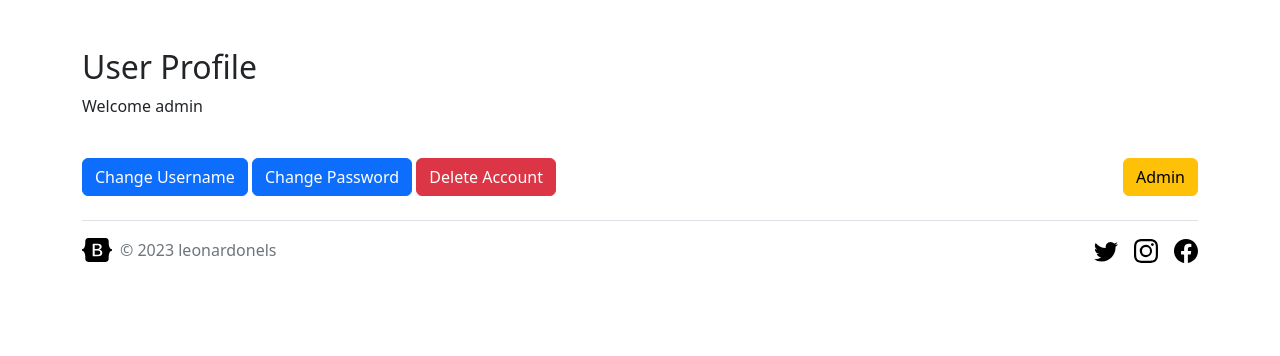
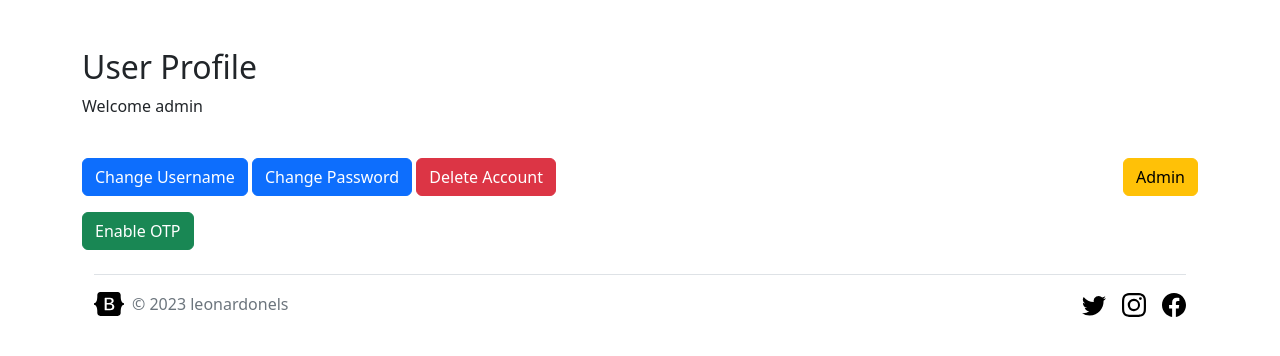
Before and after one commit to leonardonels/passkey-django, a Django app: page /users/profile/ in a window 1280 px wide. Shown: the part 56-412 px from the top of the page. Run offline with Django 4.2, Linux system fonts and the light colour scheme; a user stored in the database is signed in.

Commit message:
added the possibility to activate and deactivate OTP

```diff
--- a/mysite/urls.py
+++ b/mysite/urls.py
@@ -25,7 +25,6 @@ urlpatterns = [
     path('media/', include('media.urls')),
     path('users/', include('users.urls')),
     path('signup/', signup, name='signup'),
-    #path('login/', auth_views.LoginView.as_view(template_name='login.html'), name='login'),
     path('login/', login_view, name='login'),
     path('otp/', otp, name='otp'),
     path('logout/', auth_views.LogoutView.as_view(), name='logout'),
--- a/users/models.py
+++ b/users/models.py
@@ -13,6 +13,8 @@ class User(AbstractUser):
 
     role=models.CharField(max_length=50,choices=Role.choices)
 
+    otp = models.BooleanField(default=False)
+
     def save(self, *args, **kwargs):
         if not self.pk:
             self.role=self.base_role
@@ -25,6 +27,19 @@ class User(AbstractUser):
     def is_admin(self):
         return self.is_superuser_custom()
 
+    def add_otp(self):
+        self.otp = True
+
+    def remove_otp(self):
+        self.otp = False
+
+    def toggle_otp(self):
+        if self.otp:
+            self.remove_otp()
+        else:
+            self.add_otp()
+        self.save()
+
 class NormalUser(User):
 
     base_role=User.Role.USER
--- a/users/templates/profile.html
+++ b/users/templates/profile.html
@@ -5,7 +5,7 @@
 {% block content %}
 <div class="container">
     <h2>User Profile</h2>
-    <p>Welcome {{user.username}}</p><br>
+    <p>Welcome {{ user.username }}</p><br>
 
     <div class="d-flex justify-content-between">
         <div>
@@ -19,5 +19,17 @@
             {% endif %}
         </div>
     </div>
+
+    <div class="mt-3">
+        <form action="{% url 'users:toggle_otp' %}" method="post" class="mt-3">
+            {% csrf_token %}
+            <button type="submit" class="btn {% if user.otp %}btn-warning{% else %}btn-success{% endif %}">
+                {% if user.otp %}
+                    Disable OTP
+                {% else %}
+                    Enable OTP
+                {% endif %}
+            </button>
+        </form>
 </div>
 {% endblock %}
--- a/users/urls.py
+++ b/users/urls.py
@@ -9,4 +9,5 @@ urlpatterns = [
     path('profile/delete/', delete_account, name='delete_profile'),
     path('profile/change_username/', change_username, name='change_username'),
     path('profile/change_password/', change_password, name='change_password'),
+    path('profile/toggle_otp/', toggle_otp, name='toggle_otp'),
 ]
--- a/users/views.py
+++ b/users/views.py
@@ -1,10 +1,10 @@
-from django.http import HttpResponse
+from django.http import HttpResponse, JsonResponse
 from django.shortcuts import render, redirect, get_object_or_404
 from django.contrib.auth.decorators import login_required
 from django.contrib.auth.forms import PasswordChangeForm
 from django.contrib.auth import update_session_auth_hash
 from .forms import *
-
+from .models import User
 
 # Create your views here.
 
@@ -54,3 +54,10 @@ def delete_account(request):
             message="Invalid password. Please try again."
     context={'message':message}
     return render(request, 'delete.html', context)
+
+def toggle_otp(request):
+    if request.method == 'POST':
+        user = request.user
+        if user:
+            user.toggle_otp()
+    return redirect('users:profile')
```
Also changed, not shown: mysite/views.py (+7 -8 lines), db.sqlite3, users/migrations/0003_user_otp.py (added).
